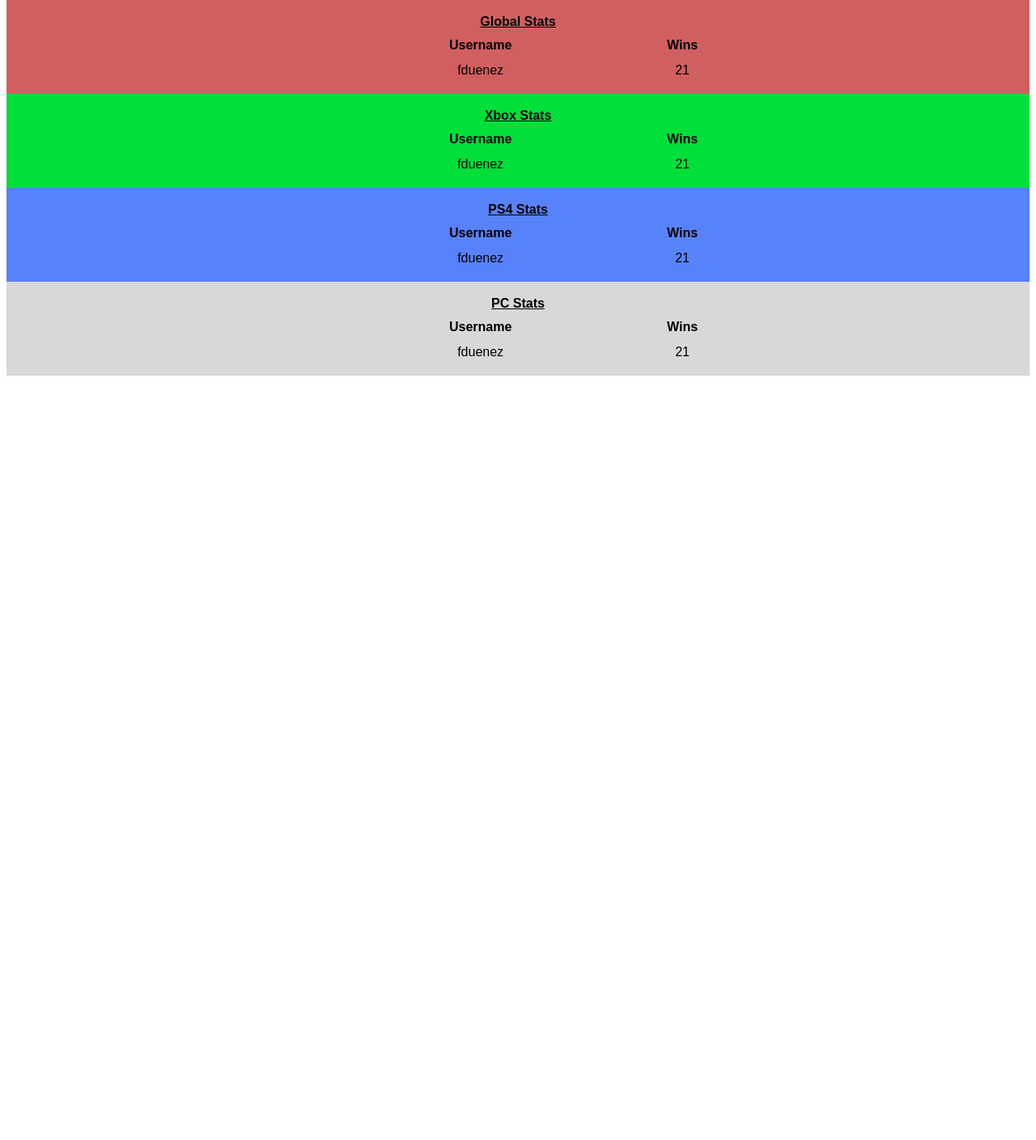
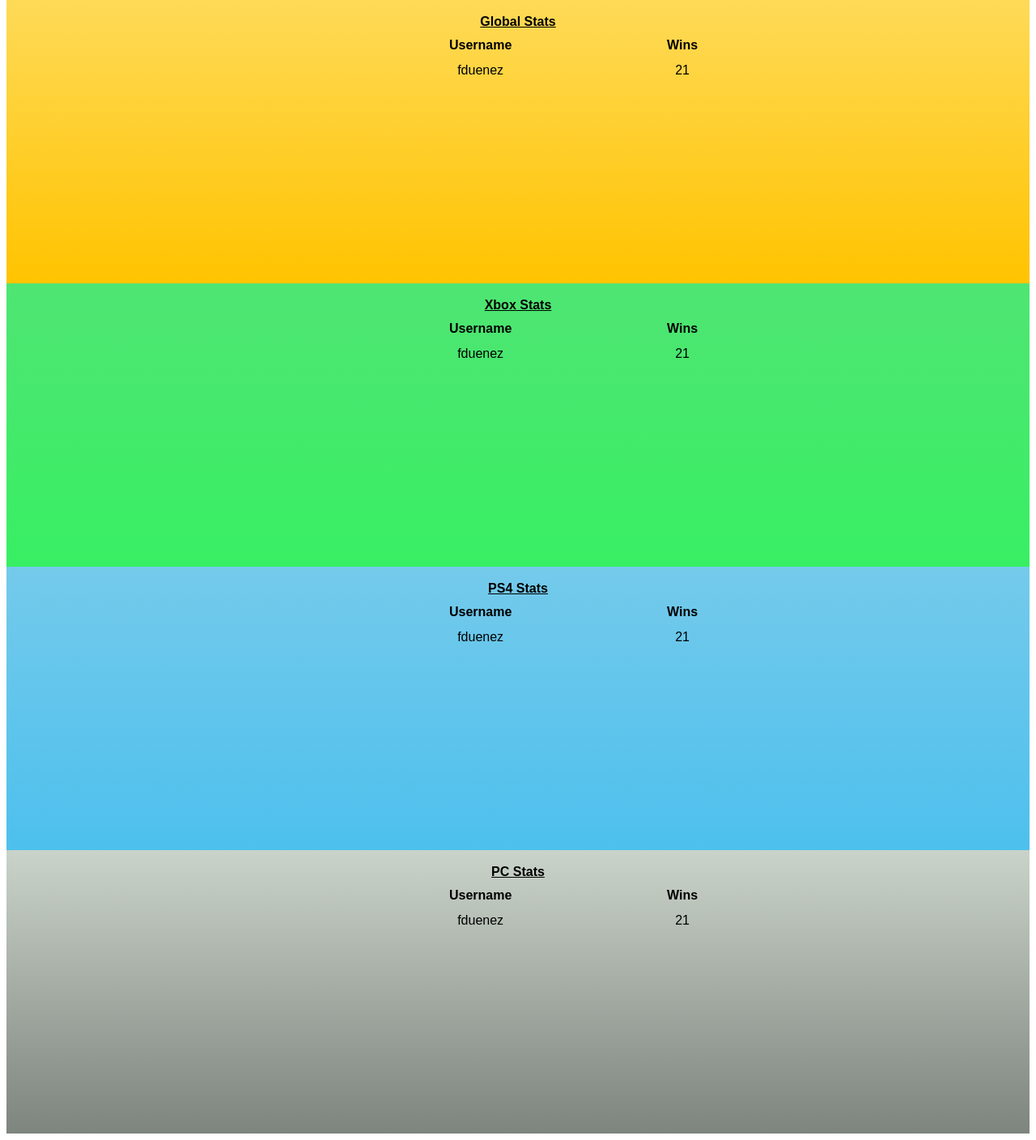
Before and after one commit to lucidlactose/Fort_ify, a PHP site: page /fortHome.php in a window 1280 px wide. Shown: the part 90-1498 px from the top of the page at 81% size. Before the commit the page ends 554 px from the top, so only its background shows below. Run offline with PHP 8.4, Linux system fonts and the light colour scheme; some libraries are stand-ins or nearby versions.

Commit message:
Rank div styles updated

```diff
--- a/css/styles.css
+++ b/css/styles.css
@@ -90,14 +90,22 @@ th{
 	text-align: center;
 }
 #globalRank{
-	background-color: #D25F5F;
+    background-image: linear-gradient(#FEDA57, #FFC300  );
+	width: 100%;
+	height: 350px;
 }
 #xboxRank{
-	background-color: #01DF3A;
+	background-image: linear-gradient(#4FE573, #38EF63);
+	width: 100%;
+	height: 350px;
 }
 #ps4Rank{
-	background-color: #5882FA;
+	background-image: linear-gradient(#74CAEB, #4DC0ED);
+	width: 100%;
+	height: 350px
 }
 #pcRank{
-	background-color:#D8D8D8;
+	background-image: linear-gradient(#CAD3C9, #7E847E);
+	width: 100%;
+	height: 350px
 }
```
